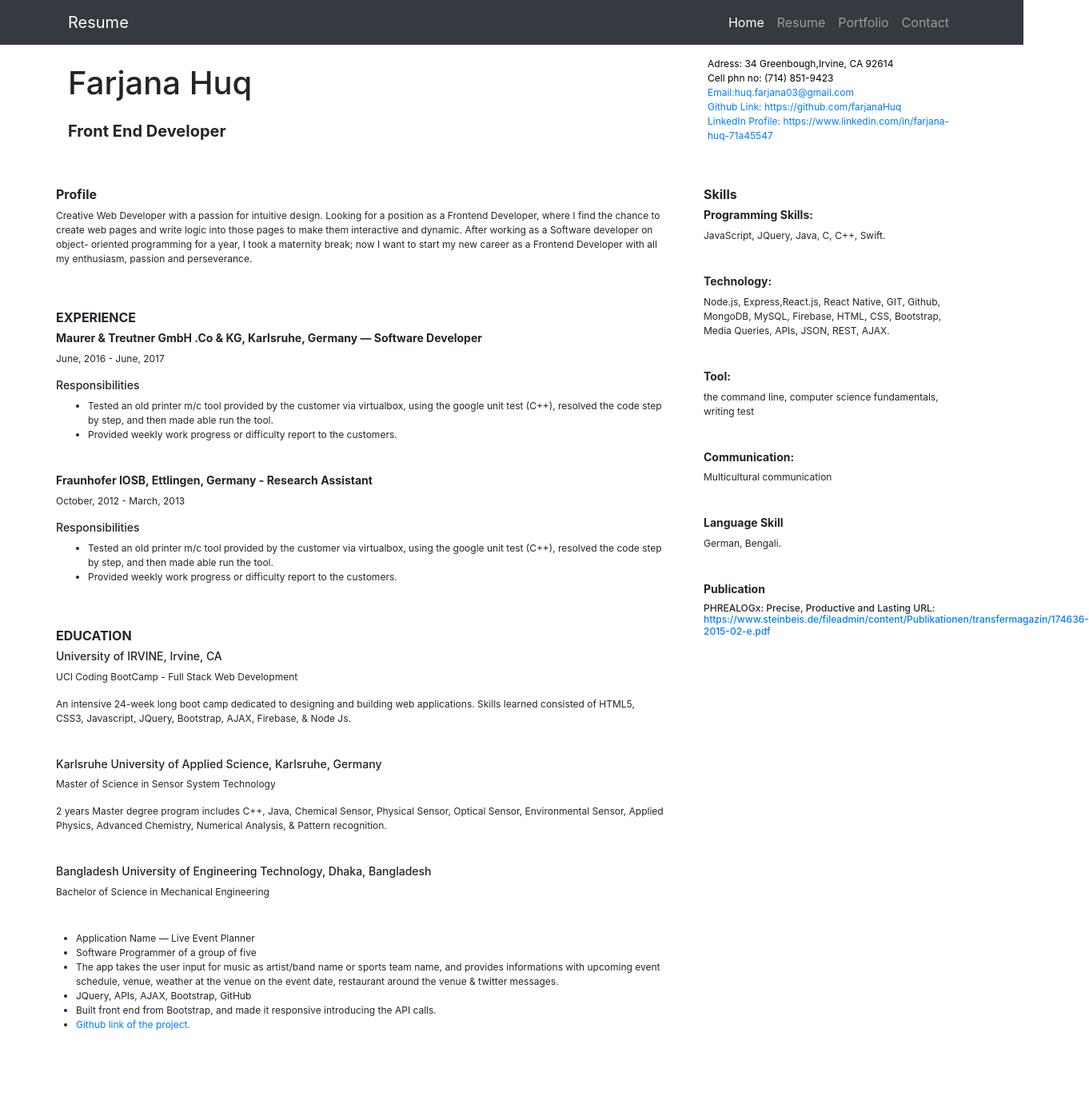
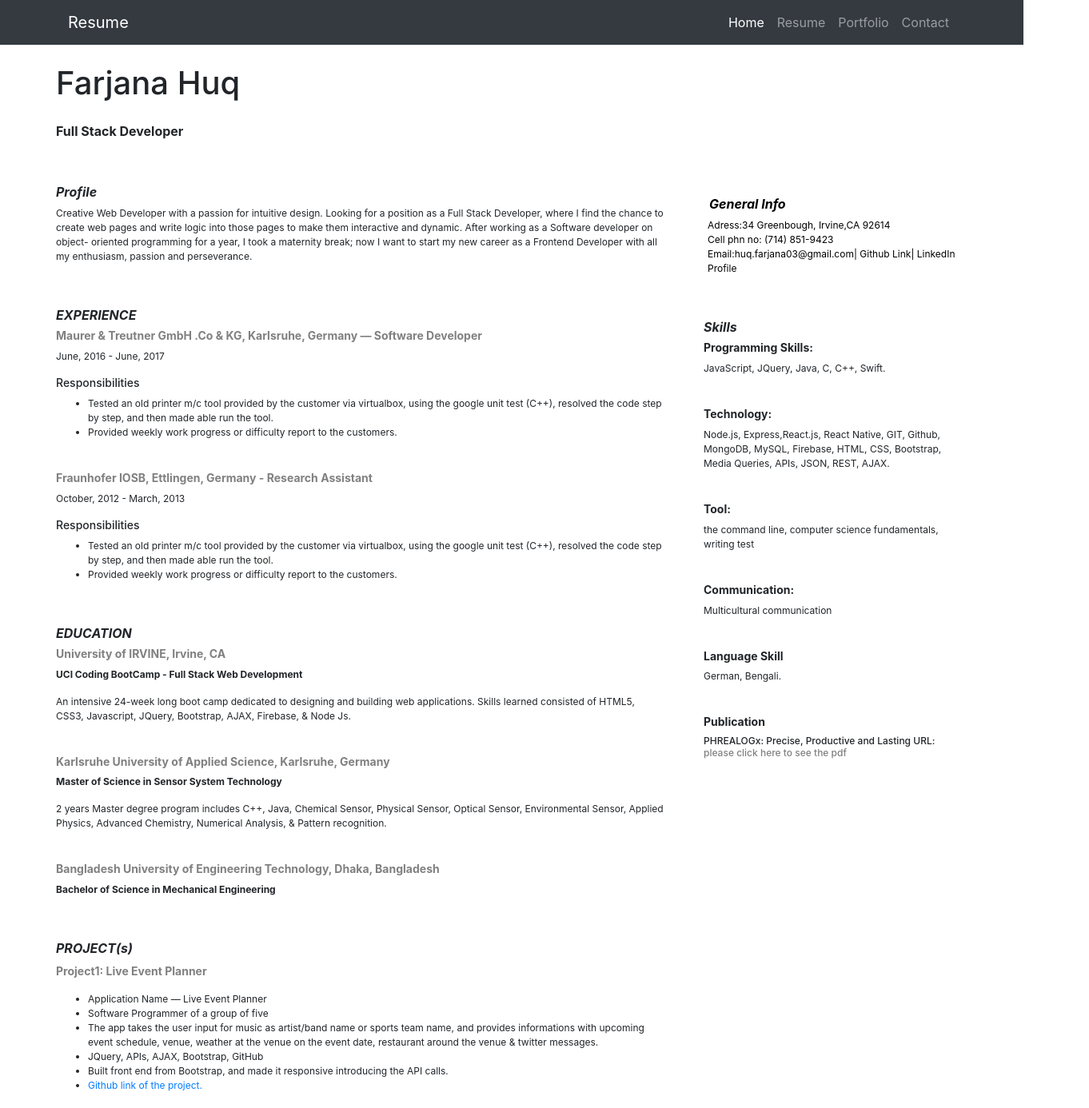
Before and after one commit to farjanaHuq/Portfolio, a website: page resume.html in a window 1280 px wide. Shown: the top 1386 px of the page at 80% size, 1362 px wide, since content can reach past the window. Drawn offline with Linux system fonts and the light colour scheme.

Commit message:
resume modified

```diff
--- a/css/portfolio-item.css
+++ b/css/portfolio-item.css
@@ -35,6 +35,7 @@ body {
   margin-top: 15px;
   font-size : 16px;
   font-weight: bold;
+  font-style: italic;
 }
 .heading4{
   margin-top: 0px;
@@ -44,11 +45,17 @@ body {
 }
 .heading5{
   font-size : 14px;
-  font-weight: italic;
 }
-/* #profile-heading{
-  margin-left: 0px;
-} */
+.heading5-jobtitle{
+  font-size : 14px;
+  font-weight: bold;
+  color: gray;
+}
+.heading5-schools{
+  font-size : 14px;
+  font-weight: bold;
+  color: gray;
+}
 #description-left{
   margin-left: 0px;
   font-size : 12px;
@@ -64,6 +71,12 @@ body {
   /* font-weight: bold; */
   color: black
 }
+#project-name{
+  font-weight:bold;
+  font-size:14px;
+  color: gray;
+}
+
 .list{
    list-style-type: none
   }
--- a/resume.html
+++ b/resume.html
@@ -52,20 +52,16 @@
     <!-- Page Content -->
     <div class="container">
         <div class="row">
-            <div class="col-md-8 col-sm-6 mb-4">
+            <div class="col-md-12 col-sm-6 mb-4" >
+                <div class="row">
                     <!-- Portfolio Item Heading -->
                     <h1 class="my-4">Farjana Huq</h1>
-                <h2 class="heading2">Front End Developer</h2>
+                </div>
+                <div class="row">
+                        <!-- Portfolio Item Heading -->
+                        <p style="font-weight:bold">Full Stack Developer</p>
                     </div>
 
-            <div class="col-md-4 col-sm-6 mb-4" id="address-link">
-                <ul class="list">
-                    <li>Adress: 34 Greenbough,Irvine, CA 92614</li>
-                    <li>Cell phn no: (714) 851-9423</li>
-                    <li><a href="huq.farjana03@gmail.com">Email:huq.farjana03@gmail.com</a></li>
-                    <li><a href="https://github.com/farjanaHuq">Github Link: https://github.com/farjanaHuq</a></li>
-                    <li><a href="https://www.linkedin.com/in/farjana-huq-71a45547">LinkedIn Profile: https://www.linkedin.com/in/farjana-huq-71a45547</a></li>
-                </ul>
             </div>
         </div>
         <!-- Portfolio Item Row -->
@@ -78,7 +74,7 @@
                             <h3 class="heading3">Profile</h3>
                             <p id="description-left"> Creative Web Developer with a passion for intuitive design.
                                 Looking
-                                for a position as a Frontend Developer,
+                                for a position as a Full Stack Developer,
                                 where I find the chance to create web pages and write logic into those pages to make
                                 them
                                 interactive and dynamic.
@@ -94,7 +90,7 @@
                     <div class="row" id="experience">
                         <div class="col-md-12 col-sm-6 mb-4">
                             <h4 class="heading3">EXPERIENCE</h4>
-                            <h5 class="heading5" style="font-weight:bold">Maurer & Treutner GmbH .Co & KG, Karlsruhe,
+                            <h5 class="heading5-jobtitle" >Maurer & Treutner GmbH .Co & KG, Karlsruhe,
                                 Germany — Software Developer</h5>
                             <p id="description-left">June, 2016 - June, 2017</p>
                             <h5 class="heading5">Responsibilities</h5>
@@ -106,7 +102,7 @@
                             </ul>
                         </div>
                         <div class="col-md-12 col-sm-6 mb-4">
-                            <h5 class="heading5" style="font-weight:bold">Fraunhofer IOSB, Ettlingen, Germany -
+                            <h5 class="heading5-jobtitle" >Fraunhofer IOSB, Ettlingen, Germany -
                                 Research
                                 Assistant</h5>
                             <p id="description-left">October, 2012 - March, 2013</p>
@@ -122,8 +118,8 @@
                     <div class="row" id="education">
                         <div class="col-md-12 col-sm-6 mb-4">
                             <h4 class="heading3">EDUCATION</h4>
-                            <h5 class="heading5">University of IRVINE, Irvine, CA</h5>
-                            <p id="description-left">UCI Coding BootCamp - Full Stack Web Development</p>
+                            <h5 class="heading5-schools">University of IRVINE, Irvine, CA</h5>
+                            <p id="description-left" style="font-weight:bold">UCI Coding BootCamp - Full Stack Web Development</p>
 
                             <p id="description-left">
                                 An intensive 24-week long boot camp dedicated to designing and building web
@@ -134,8 +130,8 @@
                         </div>
                         <div class="col-md-12 col-sm-6 mb-4">
 
-                            <h5 class="heading5">Karlsruhe University of Applied Science, Karlsruhe, Germany</h5>
-                            <p id="description-left">Master of Science in Sensor System Technology</p>
+                            <h5 class="heading5-schools">Karlsruhe University of Applied Science, Karlsruhe, Germany</h5>
+                            <p id="description-left" style="font-weight:bold">Master of Science in Sensor System Technology</p>
 
                             <p id="description-left">
                                 2 years Master degree program includes C++, Java, Chemical Sensor, Physical Sensor,
@@ -146,19 +142,14 @@
                         </div>
                         <div class="col-md-12 col-sm-6 mb-4">
 
-                            <h5 class="heading5">Bangladesh University of Engineering Technology, Dhaka, Bangladesh
+                            <h5 class="heading5-schools">Bangladesh University of Engineering Technology, Dhaka, Bangladesh
                             </h5>
-                            <p id="description-left">Bachelor of Science in Mechanical Engineering</p>
+                            <p id="description-left" style="font-weight:bold">Bachelor of Science in Mechanical Engineering</p>
+                        </div>
 
-                            <!-- <p id="description-left">
-                                An intensive 24-week long boot camp dedicated to designing and building web
-                                applications.
-                                Skills learned consisted of HTML5, CSS3, Javascript, JQuery, Bootstrap, AJAX, Firebase,
-                                & Node Js.
-                            </p> -->
-                        </div>
-                    </div>
-                    <div class="row" id="projects">
+                        <div class="col-md-12 col-sm-6 mb-4" >
+                                <h4 class="heading3">PROJECT(s)</h4>
+                                <p id = "project-name">Project1: Live Event Planner </p>
                                  <ul class="list-left">
                                      <li>Application Name — Live Event Planner </li>
                                      <li>Software Programmer of a group of five</li>
@@ -167,14 +158,27 @@
                                          on the event date, restaurant around the venue & twitter messages.</li>
                                      <li>JQuery, APIs, AJAX, Bootstrap, GitHub</li>
                                      <li>Built front end from Bootstrap, and made it responsive introducing the API calls.</li>
-                            <li> <a href="https://github.com/rfitkin90/awesome-commando-squad-project-1">Github link of the project.</a></li>
+                                     <li> <a href="https://farjanahuq.github.io/Project1/">Github link of the project.</a></li>
                                  </ul>
                         </div>
+
+                    </div>
+
                 </div>
             </div>
 
             <div class="col-md-4 col-sm-6 mb-4">
                 <div class="row">
+                   <div class="col-md-12 col-sm-6 mb-4" id="address-link">
+                        <h4 class="heading3" style="margin-left:42px">General Info</h4>
+                        <ul class="list">
+                        <li>Adress:34 Greenbough,
+                            Irvine,CA 92614</li>
+                        <li>Cell phn no: (714) 851-9423</li>
+                        <li><a href="huq.farjana03@gmail.com" style="color:black">Email:huq.farjana03@gmail.com</a>|
+                            <a href="https://github.com/farjanaHuq" style="color:black">Github Link</a>|
+                            <a href="https://www.linkedin.com/in/farjana-huq-71a45547" style="color:black">LinkedIn Profile</a></li>
+                   </div>
                     <h3 class="heading3" style="margin-left:50px">Skills</h3>
                     <div class="col-md-12 col-sm-6 mb-4">
                         <h4 class="heading4">Programming Skills:</h4>
@@ -202,8 +206,8 @@
                         <h4 class="heading4">Publication <h4>
                                 <p id="description">PHREALOGx: Precise, Productive and Lasting
                                     URL:
-                                    <a href="https://www.steinbeis.de/fileadmin/content/Publikationen/transfermagazin/174636-2015-02-e.pdf">
-                                          https://www.steinbeis.de/fileadmin/content/Publikationen/transfermagazin/174636-2015-02-e.pdf</a>
+                                    <a href="https://www.steinbeis.de/fileadmin/content/Publikationen/transfermagazin/174636-2015-02-e.pdf" style="color: grey">
+                                         please click here to see the pdf</a>
 
                                 </p>
                     </div>
```
Lines whose indentation alone changed are shown as unchanged.
